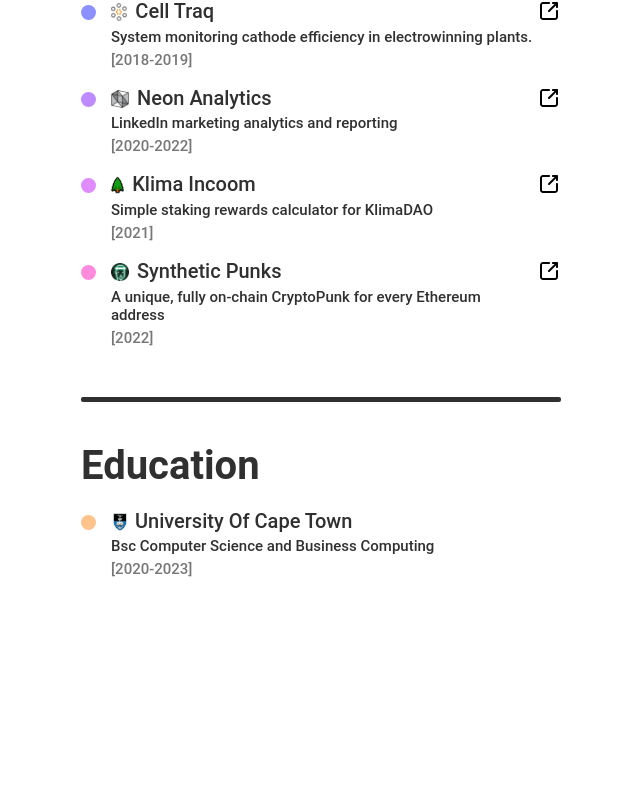
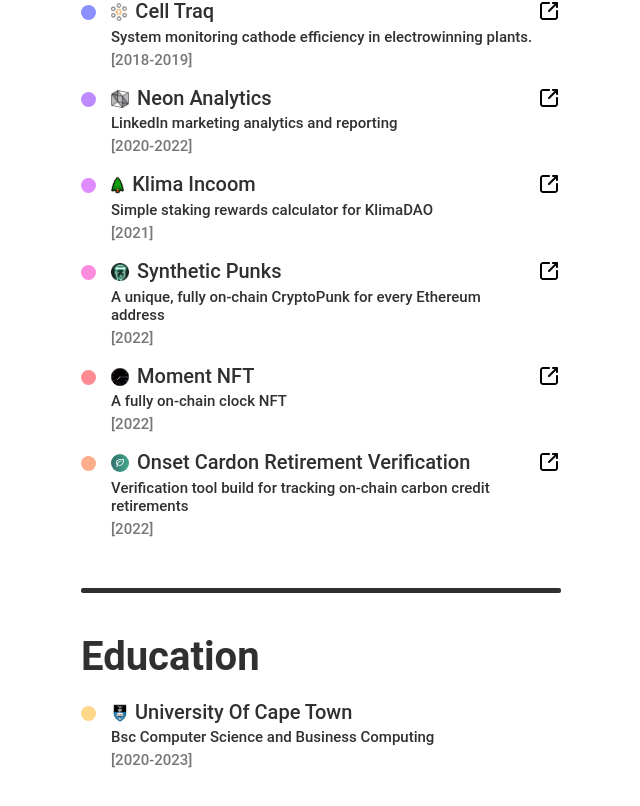
Before and after one commit to lbowles/Personal-Website, a React (Create React App) app: page / in a window 1280 px wide. Shown: the part 1322-2128 px from the top of the page, without its empty margins (319-959 px from the left). Before the commit the page ends 2025 px from the top, so only its background shows below. Built offline with nearby package versions, Linux system fonts and the light colour scheme.

Commit message:
added new experience

```diff
--- a/src/App.css
+++ b/src/App.css
@@ -66,7 +66,7 @@
   width: 15px;
   height: 15px;
   border-radius: 10px;
-  background-color: #FEC28B;
+  background-color: #FED78B;
   margin-right: 15px;
   margin-top: 6px;
   transition: 0.2s ease-in-out;
--- a/src/components/Experience/Experience.tsx
+++ b/src/components/Experience/Experience.tsx
@@ -5,6 +5,8 @@
 import traqLogo from "../../img/traq.png"
 import klima from "../../img/klima.png"
 import punk from "../../img/punk.png"
+import clock from "../../img/clock.svg"
+import onset from "../../img/onset.svg"
 
 
 
@@ -15,7 +17,9 @@
   const projects = [{title:"Cell Traq",description:"System monitoring cathode efficiency in electrowinning plants.",date:"[2018-2019]",link:"https://traxs.tech/",color:"#8B90FE",logo:traqLogo},
                     {title:"Neon Analytics",description:"LinkedIn marketing analytics and reporting",date:"[2020-2022]",link:"https://analytics.neonsolutions.co.za",color:"#BE8BFE",logo:neonLogo},
                     {title:"Klima Incoom",description:"Simple staking rewards calculator for KlimaDAO",date:"[2021]",link:"https://klimaincoom.luko.co.za/",color:"#E08BFE",logo:klima},
-                    {title:"Synthetic Punks",description:"A unique, fully on-chain CryptoPunk for every Ethereum address",date:"[2022]",link:"https://syntheticpunks.com/",color:"#FE8BDE",logo:punk}
+                    {title:"Synthetic Punks",description:"A unique, fully on-chain CryptoPunk for every Ethereum address",date:"[2022]",link:"https://syntheticpunks.com/",color:"#FE8BDE",logo:punk},
+                    {title:"Moment NFT",description:"A fully on-chain clock NFT",date:"[2022]",link:"https://momentNFT.luko.co.za/",color:"#FE8B92",logo:clock},
+                    {title:"Onset Cardon Retirement Verification",description:"Verification tool build for tracking on-chain carbon credit retirements",date:"[2022]",link:"https://www.onsetcarbon.com/",color:"#FEAD8B",logo:onset}
                    ]
 
 
```
Also changed, not shown: src/img/clock.svg (added), src/img/onset.svg (added).
